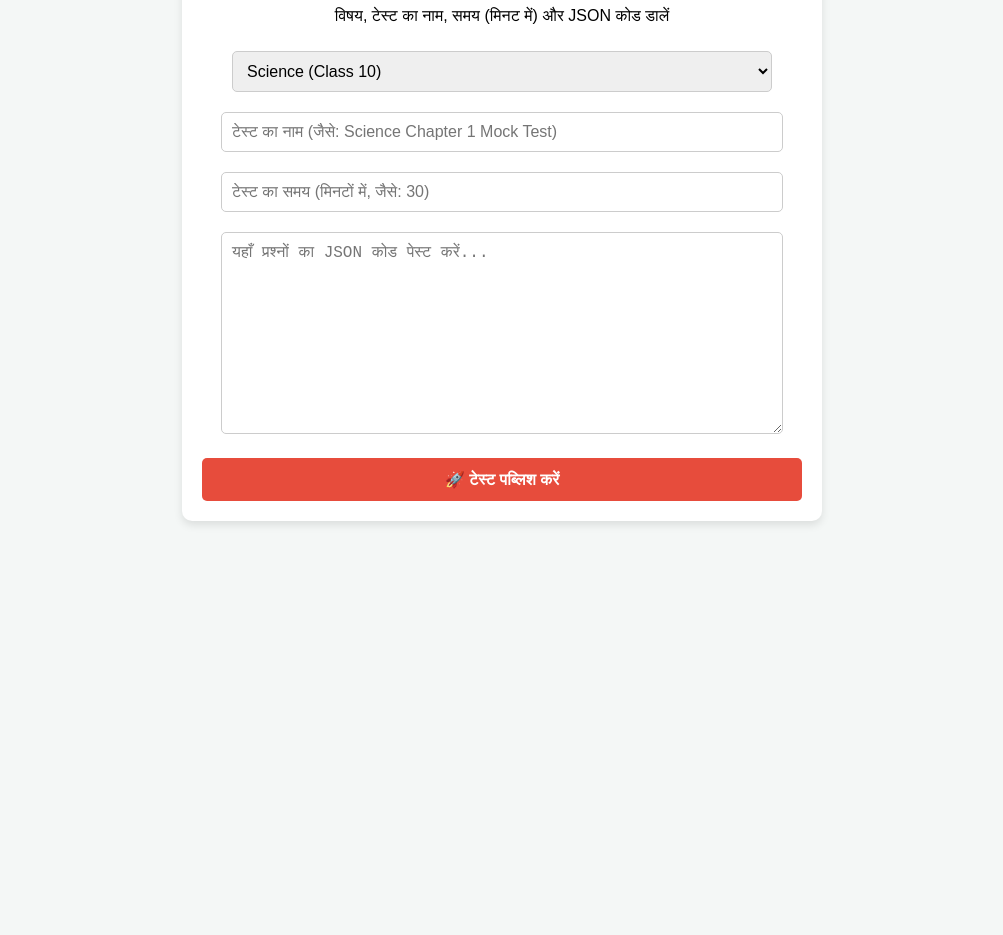
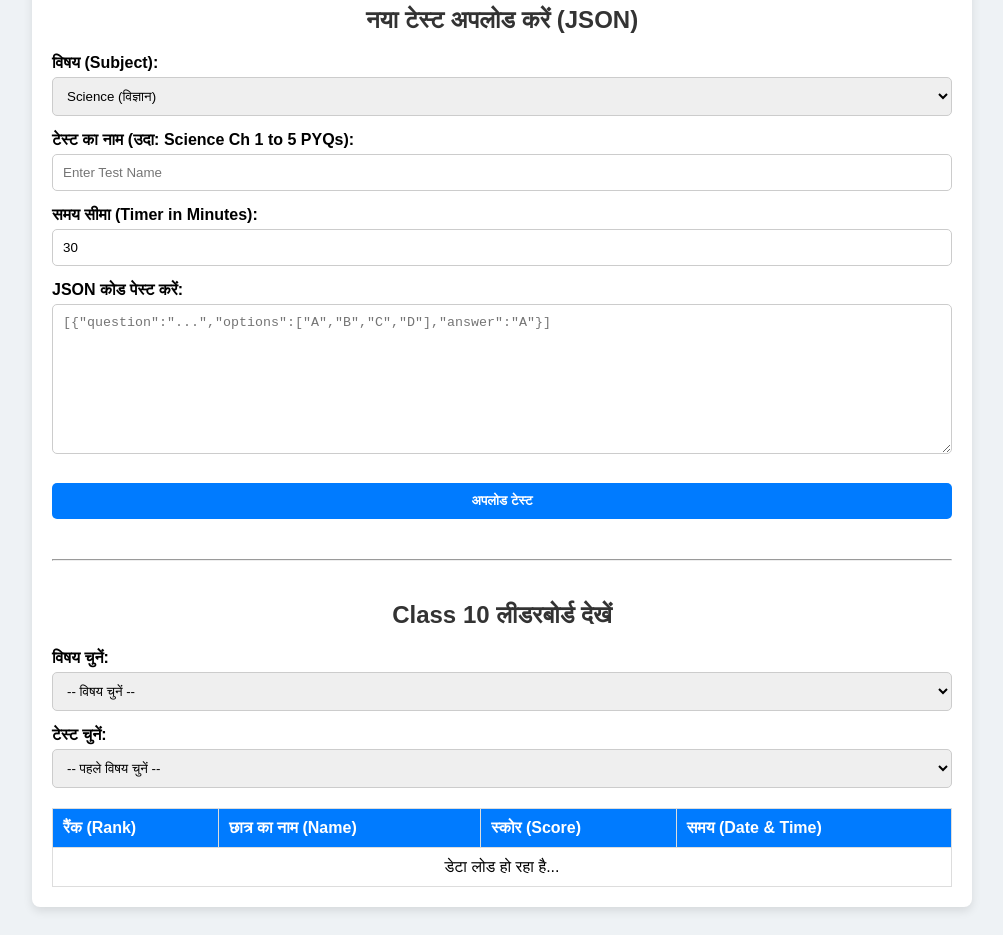
Before and after one commit to Ranjan9304/class_10, a plain HTML site: page admin.html in a window 1280 px wide. Shown: the part 122-1057 px from the top of the page, without its empty margins (138-1141 px from the left). Before the commit the page ends 800 px from the top, so only its background shows below. Drawn offline with Linux system fonts and the light colour scheme.

Commit message:
Update admin.html

```diff
--- a/admin.html
+++ b/admin.html
@@ -3,115 +3,209 @@
 <head>
     <meta charset="UTF-8">
     <meta name="viewport" content="width=device-width, initial-scale=1.0">
-    <title>Class 10 Admin Panel - Pro Bulk Upload</title>
+    <title>Class 10 - Admin Panel</title>
+    <script src="https://www.gstatic.com/firebasejs/9.22.1/firebase-app-compat.js"></script>
+    <script src="https://www.gstatic.com/firebasejs/9.22.1/firebase-database-compat.js"></script>
     <style>
-        body { font-family: Arial, sans-serif; background-color: #f4f7f6; padding: 20px; text-align: center; }
-        .container { max-width: 600px; background: white; margin: auto; padding: 20px; border-radius: 10px; box-shadow: 0 4px 8px rgba(0,0,0,0.1); }
-        input, select, textarea { width: 90%; padding: 10px; margin: 10px 0; border: 1px solid #ccc; border-radius: 5px; font-size: 16px; }
-        textarea { font-family: monospace; }
-        button { background: #e74c3c; color: white; border: none; padding: 12px 20px; font-size: 16px; cursor: pointer; border-radius: 5px; width: 100%; margin-top: 10px; font-weight:bold;}
-        button:hover { background: #c0392b; }
-        .success { color: green; display: none; margin-top: 10px; font-weight: bold;}
-        .error { color: red; display: none; margin-top: 10px; font-weight: bold;}
+        body { font-family: Arial, sans-serif; padding: 20px; background: #eef2f5; }
+        .container { max-width: 900px; margin: auto; background: white; padding: 20px; border-radius: 8px; box-shadow: 0 4px 10px rgba(0,0,0,0.1); }
+        h1, h2 { color: #333; text-align: center; }
+        .form-group { margin-bottom: 15px; }
+        label { font-weight: bold; display: block; margin-bottom: 5px; }
+        select, input, textarea, button { width: 100%; padding: 10px; border: 1px solid #ccc; border-radius: 5px; box-sizing: border-box; }
+        textarea { height: 150px; font-family: monospace; }
+        button { background: #007bff; color: white; border: none; cursor: pointer; margin-top: 10px; font-weight: bold; }
+        button:hover { background: #0056b3; }
+        table { width: 100%; border-collapse: collapse; margin-top: 20px; }
+        th, td { border: 1px solid #ddd; padding: 10px; text-align: left; }
+        th { background-color: #007bff; color: white; }
     </style>
-
-    <script src="https://www.gstatic.com/firebasejs/8.10.1/firebase-app.js"></script>
-    <script src="https://www.gstatic.com/firebasejs/8.10.1/firebase-database.js"></script>
 </head>
 <body>
 
 <div class="container">
-        <h1>Class 10 Admin Panel 🛠️</h1>
-        <p>विषय, टेस्ट का नाम, समय (मिनट में) और JSON कोड डालें</p>
+    <h1>Class 10 Admin Panel</h1>
 
-        <select id="subjectSelect" onchange="checkNewSubject()">
-            <!-- Class 10 Subjects Default List -->
-            <option value="Science_Class10">Science (Class 10)</option>
-            <option value="Math_Class10">Mathematics (Class 10)</option>
-            <option value="SST_Class10">Social Science / SST (Class 10)</option>
-            <option value="Hindi_Class10">Hindi (Class 10)</option>
-            <option value="English_Class10">English (Class 10)</option>
-            <option value="ADD_NEW" style="font-weight:bold; color:blue;">+ नया विषय जोड़ें...</option>
+    <h2>नया टेस्ट अपलोड करें (JSON)</h2>
+    <div class="form-group">
+        <label>विषय (Subject):</label>
+        <select id="adminSubject">
+            <option value="Science">Science (विज्ञान)</option>
+            <option value="SST">SST (सामाजिक विज्ञान)</option>
+            <option value="Math">Math (गणित)</option>
+            <option value="Hindi">Hindi (हिंदी)</option>
+            <option value="Sanskrit">Sanskrit (संस्कृत)</option>
+            <option value="English">English (अंग्रेजी)</option>
         </select>
+    </div>
 
-        <input type="text" id="newSubjectInput" placeholder="नए विषय का नाम (जैसे: Sanskrit_Class10)" style="display:none; border-color:blue;">
+    <div class="form-group">
+        <label>टेस्ट का नाम (उदा: Science Ch 1 to 5 PYQs):</label>
+        <input type="text" id="quizTitle" placeholder="Enter Test Name">
+    </div>
 
-        <input type="text" id="testName" placeholder="टेस्ट का नाम (जैसे: Science Chapter 1 Mock Test)">
-        <input type="number" id="testDuration" placeholder="टेस्ट का समय (मिनटों में, जैसे: 30)">
+    <div class="form-group">
+        <label>समय सीमा (Timer in Minutes):</label>
+        <input type="number" id="quizTimer" value="30">
+    </div>
 
-        <textarea id="bulkData" rows="10" placeholder="यहाँ प्रश्नों का JSON कोड पेस्ट करें..."></textarea>
+    <div class="form-group">
+        <label>JSON कोड पेस्ट करें:</label>
+        <textarea id="jsonInput" placeholder='[{"question":"...","options":["A","B","C","D"],"answer":"A"}]'></textarea>
+    </div>
 
-        <button onclick="saveBulkTest()">🚀 टेस्ट पब्लिश करें</button>
-        <p class="success" id="msgSuccess">टेस्ट सफलतापूर्वक अपलोड हो गया!</p>
-        <p class="error" id="msgError"></p>
+    <button onclick="uploadQuiz()">अपलोड टेस्ट</button>
+
+    <hr style="margin: 40px 0;">
+
+    <h2>Class 10 लीडरबोर्ड देखें</h2>
+    <div class="form-group">
+        <label>विषय चुनें:</label>
+        <select id="leaderboardSubject" onchange="loadAdminQuizzes()">
+            <option value="">-- विषय चुनें --</option>
+            <option value="Science">Science</option>
+            <option value="SST">SST</option>
+            <option value="Math">Math</option>
+            <option value="Hindi">Hindi</option>
+            <option value="Sanskrit">Sanskrit</option>
+            <option value="English">English</option>
+        </select>
+    </div>
+    <div class="form-group">
+        <label>टेस्ट चुनें:</label>
+        <select id="leaderboardQuizSelect" onchange="viewLeaderboard()"><option value="">-- पहले विषय चुनें --</option></select>
+    </div>
+
+    <table>
+        <thead>
+            <tr>
+                <th>रैंक (Rank)</th>
+                <th>छात्र का नाम (Name)</th>
+                <th>स्कोर (Score)</th>
+                <th>समय (Date & Time)</th>
+            </tr>
+        </thead>
+        <tbody id="leaderboardBody">
+            <tr><td colspan="4" style="text-align:center;">डेटा लोड हो रहा है...</td></tr>
+        </tbody>
+    </table>
 </div>
 
 <script>
+    // 1. FIREBASE CONFIGURATION (यहाँ अपनी Firebase Config डालें)
     const firebaseConfig = {
-            apiKey: "AIzaSyCBwUnvVsCI5Fl05e8pwUeZwcGN0S1FFN4",
-            authDomain: "bsebquiz-8d9cd.firebaseapp.com",
-            databaseURL: "https://bsebquiz-8d9cd-default-rtdb.firebaseio.com",
-            projectId: "bsebquiz-8d9cd",
-            storageBucket: "bsebquiz-8d9cd.firebasestorage.app",
-            messagingSenderId: "954222791141",
-            appId: "1:954222791141:web:575488a4eb4f6ca31f870c"
+        apiKey: "YOUR_API_KEY",
+        authDomain: "YOUR_AUTH_DOMAIN",
+        databaseURL: "YOUR_DATABASE_URL",
+        projectId: "YOUR_PROJECT_ID",
+        storageBucket: "YOUR_STORAGE_BUCKET",
+        messagingSenderId: "YOUR_MESSAGING_SENDER_ID",
+        appId: "YOUR_APP_ID"
     };
-
-        if (!firebase.apps.length) { firebase.initializeApp(firebaseConfig); }
+    firebase.initializeApp(firebaseConfig);
     const db = firebase.database();
 
-        function checkNewSubject() {
-            const selectValue = document.getElementById("subjectSelect").value;
-            const newSubInput = document.getElementById("newSubjectInput");
-            newSubInput.style.display = (selectValue === "ADD_NEW") ? "block" : "none";
+    // 2. UPLOAD QUIZ TO Quizzes_Class10
+    function uploadQuiz() {
+        const subject = document.getElementById('adminSubject').value;
+        const title = document.getElementById('quizTitle').value.trim();
+        const timer = parseInt(document.getElementById('quizTimer').value);
+        const jsonStr = document.getElementById('jsonInput').value.trim();
+
+        if(!title || !jsonStr) {
+            alert("कृपया टेस्ट का नाम और JSON कोड भरें!"); return;
         }
 
-        function saveBulkTest() {
-            let subject = document.getElementById("subjectSelect").value;
+        try {
+            const questions = JSON.parse(jsonStr);
+            const quizId = title.replace(/\s+/g, '_').toLowerCase();
 
-            if(subject === "ADD_NEW") {
-                subject = document.getElementById("newSubjectInput").value.trim().replace(/\s+/g, "_");
-                if(subject === "") { alert("कृपया नए विषय का नाम लिखें!"); return; }
+            db.ref(`Quizzes_Class10/${subject}/${quizId}`).set({
+                title: title,
+                timer: timer,
+                questions: questions
+            }).then(() => {
+                alert("क्लास 10 का टेस्ट सफलतापूर्वक अपलोड हो गया!");
+                document.getElementById('quizTitle').value = '';
+                document.getElementById('jsonInput').value = '';
+            }).catch(err => {
+                alert("एरर: " + err.message);
+            });
+        } catch(e) {
+            alert("Invalid JSON! कृपया JSON फॉर्मेट चेक करें।");
+        }
     }
 
-            const testName = document.getElementById("testName").value.trim();
-            const duration = document.getElementById("testDuration").value.trim();
-            const jsonText = document.getElementById("bulkData").value.trim();
+    // 3. LOAD QUIZZES FOR LEADERBOARD
+    function loadAdminQuizzes() {
+        const subject = document.getElementById('leaderboardSubject').value;
+        const quizSelect = document.getElementById('leaderboardQuizSelect');
+        quizSelect.innerHTML = '<option value="">Loading...</option>';
 
-            const msgError = document.getElementById("msgError");
-            const msgSuccess = document.getElementById("msgSuccess");
-            msgError.style.display = "none";
-            msgSuccess.style.display = "none";
+        if(subject) {
+            db.ref(`Quizzes_Class10/${subject}`).once('value', snapshot => {
+                quizSelect.innerHTML = '<option value="">-- टेस्ट चुनें --</option>';
+                snapshot.forEach(child => {
+                    let option = document.createElement('option');
+                    option.value = child.key;
+                    option.textContent = child.val().title || child.key;
+                    quizSelect.appendChild(option);
+                });
+            });
+        }
+    }
 
-            if(testName === "" || jsonText === "" || duration === "") {
-                msgError.innerText = "कृपया सभी बॉक्स भरें (नाम, समय और कोड)!";
-                msgError.style.display = "block";
+    // 4. VIEW LEADERBOARD FROM Leaderboard_Class10 (MARKS-BASED ROBUST SORTING)
+    function viewLeaderboard() {
+        const subject = document.getElementById('leaderboardSubject').value;
+        const quizId = document.getElementById('leaderboardQuizSelect').value;
+        const tbody = document.getElementById('leaderboardBody');
+        tbody.innerHTML = '<tr><td colspan="4" style="text-align:center;">लोड हो रहा है...</td></tr>';
+
+        if(subject && quizId) {
+            db.ref(`Leaderboard_Class10/${subject}/${quizId}`).once('value', snapshot => {
+                let results = [];
+                snapshot.forEach(child => {
+                    let data = child.val();
+                    results.push({
+                        name: data.name,
+                        score: Number(data.score) || 0,
+                        total: Number(data.total) || 0,
+                        timestamp: Number(data.timestamp) || 0
+                    });
+                });
+
+                // Sorting logic: Higher score first, if tie -> Earliest timestamp first
+                results.sort((a, b) => {
+                    if (b.score !== a.score) {
+                        return b.score - a.score;
+                    }
+                    return a.timestamp - b.timestamp;
+                });
+
+                tbody.innerHTML = '';
+                if(results.length === 0) {
+                    tbody.innerHTML = '<tr><td colspan="4" style="text-align:center;">कोई डेटा नहीं मिला</td></tr>';
                     return;
                 }
 
-            try {
-                const questionsArray = JSON.parse(jsonText);
-                const testData = { timer: parseInt(duration), questions: questionsArray };
+                // Assign ranks handling ties (same score = same rank)
+                let currentRank = 1;
+                results.forEach((res, index) => {
+                    if (index > 0 && res.score < results[index - 1].score) {
+                        currentRank = index + 1;
+                    }
 
-                // 🟢 FIX: यहाँ 'Quizzes' की जगह 'Quizzes_Class10' कर दिया गया है 🟢
-                db.ref('Quizzes_Class10/' + subject + '/' + testName).set(testData)
-                .then(() => {
-                    document.getElementById("testName").value = "";
-                    document.getElementById("testDuration").value = "";
-                    document.getElementById("bulkData").value = "";
-                    document.getElementById("newSubjectInput").value = "";
-                    document.getElementById("subjectSelect").selectedIndex = 0;
-                    document.getElementById("newSubjectInput").style.display = "none";
-
-                    msgSuccess.style.display = "block";
-                    setTimeout(() => msgSuccess.style.display = "none", 4000);
-                }).catch((error) => {
-                    msgError.innerText = "डेटाबेस एरर: " + error.message;
-                    msgError.style.display = "block";
+                    let date = new Date(res.timestamp).toLocaleString('en-IN');
+                    let row = `<tr>
+                        <td style="font-weight:bold; color:#d9534f;">#${currentRank}</td>
+                        <td>${res.name}</td>
+                        <td style="font-weight:bold; color:#5cb85c;">${res.score} / ${res.total}</td>
+                        <td>${date}</td>
+                    </tr>`;
+                    tbody.innerHTML += row;
                 });
-            } catch (e) {
-                msgError.innerText = "एरर! कोड सही JSON फॉर्मेट में नहीं है।";
-                msgError.style.display = "block";
+            });
         }
     }
 </script>
```
Lines whose indentation alone changed are shown as unchanged.
